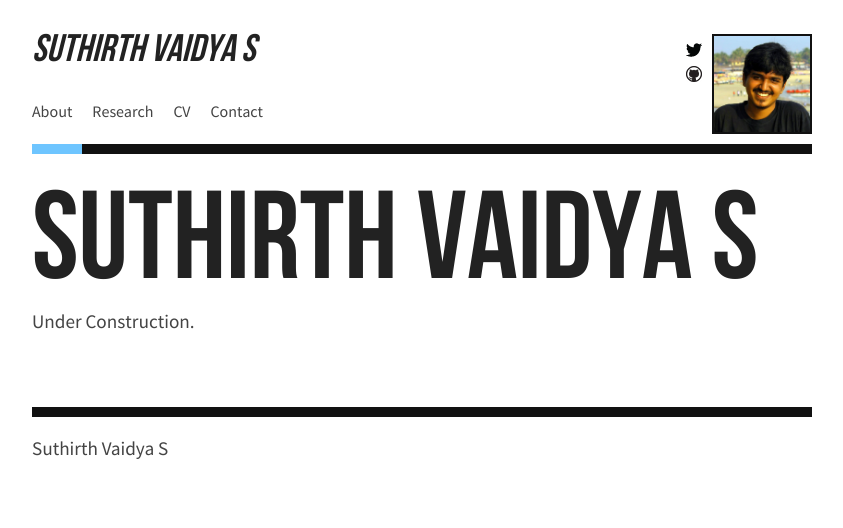
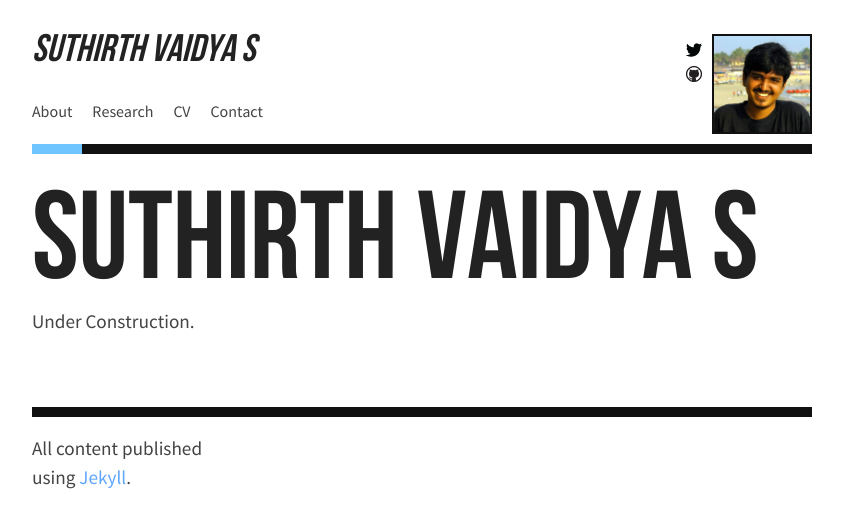
Before and after one commit to suthirth/suthirth.github.io, a Jekyll site: the page built from index.html, in a window 1280 px wide. Shown: the top 528 px of the page, without its empty margins (218-1061 px from the left). Built offline with Jekyll 4.4.1, drawn with Linux system fonts in a browser that asks for light colours; the list of posts is cut into pages by our own code.

Commit message:
Update footer.html

```diff
--- a/_includes/footer.html
+++ b/_includes/footer.html
@@ -1,7 +1,7 @@
 <footer>
     <nav class="container">
         <ul>
-            <li>Suthirth Vaidya S</li>
+            <li>All content published using <a href="http://jekyllrb.com">Jekyll</a>.</li>
         </ul>
     </nav>
 </footer>
```
